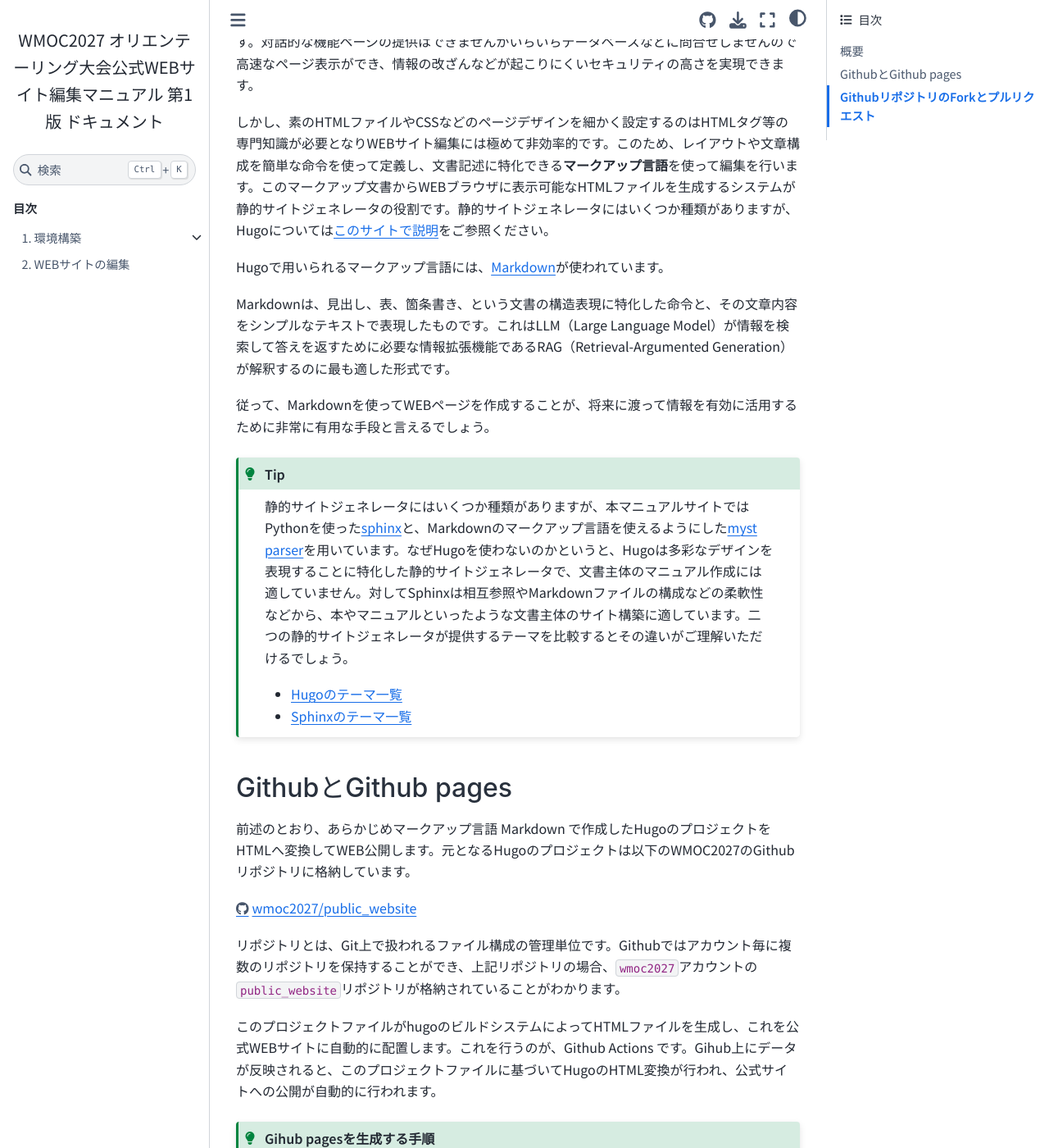
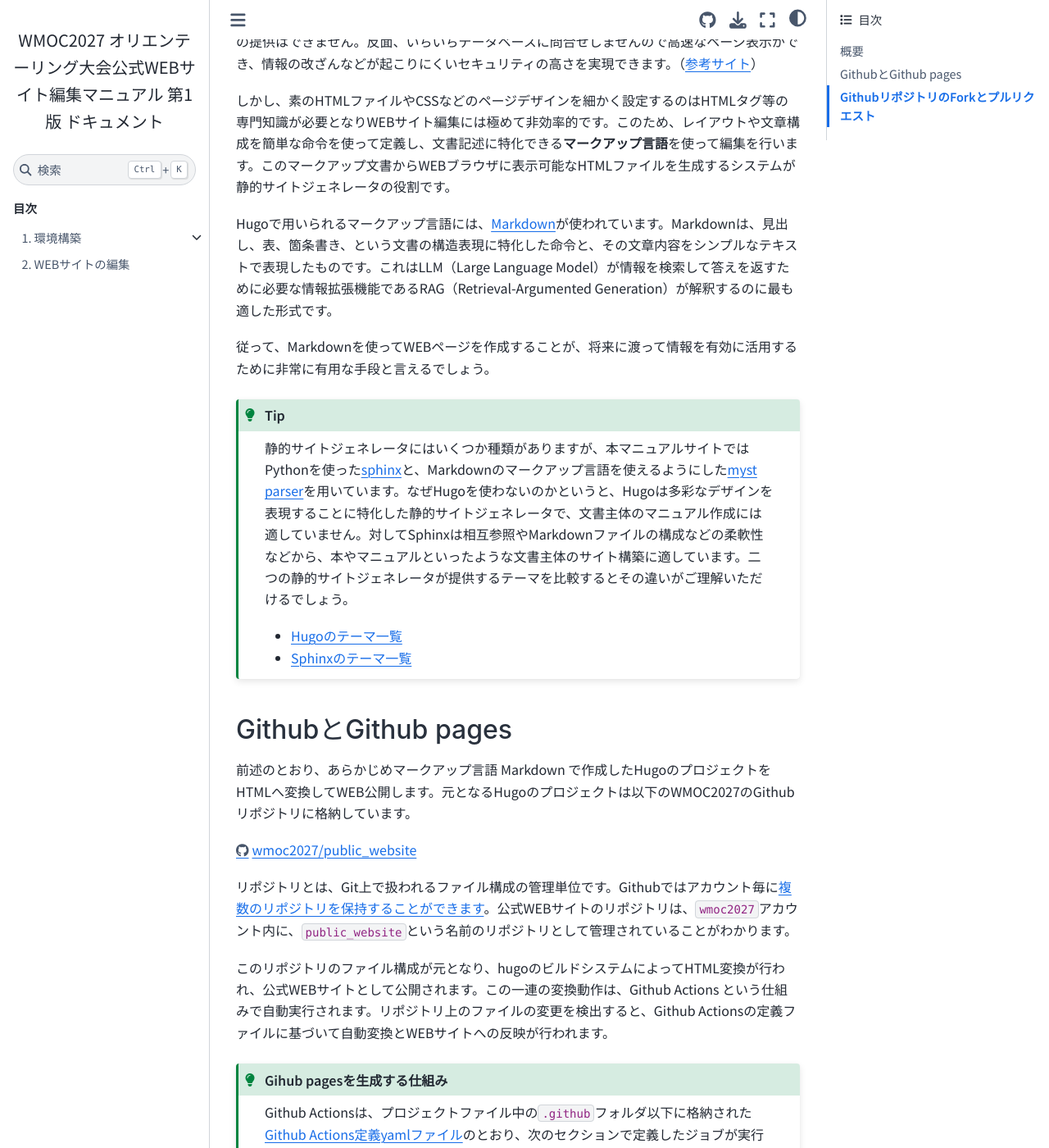
Before and after one commit to wmoc2027/howto_edit_website, a Sphinx documentation site: the page built from source/index.md, in a window 1280 px wide and 1400 px high, scrolled down 596 px. Shown: the whole window at 82% size. Built offline with Sphinx 7.4.7 and the Sphinx Book theme 1.1.4, drawn with Linux system fonts in a browser that asks for light colours; some of the changed text lies outside the part shown.

Commit message:
序文の修正

````diff
--- a/source/index.md
+++ b/source/index.md
@@ -8,13 +8,11 @@
 
 動的なCMS（コンテンツマネジメントシステム）として最も有名なものはPHPをベースとしたWordpressが有名です。これらのシステムは表示する内容の元がリレーショナルデータベース等に保存されており、要求されるページの内容によってデータベースからデータを抽出して **動的** にWEBページを生成します。ページの表示だけではなく、編集の際にも都度データベースのデータ検索（クエリ）や通信が発生しているため、ブラウザ上での動作は比較的低速に感じます。
 
-対して静的なWEBサイトではHTMLファイル群をあらかじめ用意しておきこれを表示する方式です。対話的な機能ページの提供はできませんがいちいちデータベースなどに問合せしませんので高速なページ表示ができ、情報の改ざんなどが起こりにくいセキュリティの高さを実現できます。
+対して静的なWEBサイトでは動的に情報を生成できるわけではありませんので、高機能なページの提供はできません。反面、いちいちデータベースに問合せしませんので高速なページ表示ができ、情報の改ざんなどが起こりにくいセキュリティの高さを実現できます。（[参考サイト](https://andaze.com/ja/services/hugo/)）
 
-しかし、素のHTMLファイルやCSSなどのページデザインを細かく設定するのはHTMLタグ等の専門知識が必要となりWEBサイト編集には極めて非効率的です。このため、レイアウトや文章構成を簡単な命令を使って定義し、文書記述に特化できる **マークアップ言語** を使って編集を行います。このマークアップ文書からWEBブラウザに表示可能なHTMLファイルを生成するシステムが静的サイトジェネレータの役割です。静的サイトジェネレータにはいくつか種類がありますが、Hugoについては[このサイトで説明](https://andaze.com/ja/services/hugo/)をご参照ください。
+しかし、素のHTMLファイルやCSSなどのページデザインを細かく設定するのはHTMLタグ等の専門知識が必要となりWEBサイト編集には極めて非効率的です。このため、レイアウトや文章構成を簡単な命令を使って定義し、文書記述に特化できる **マークアップ言語** を使って編集を行います。このマークアップ文書からWEBブラウザに表示可能なHTMLファイルを生成するシステムが静的サイトジェネレータの役割です。
 
-Hugoで用いられるマークアップ言語には、 [Markdown](https://github.github.com/gfm/) が使われています。
-
-Markdownは、見出し、表、箇条書き、という文書の構造表現に特化した命令と、その文章内容をシンプルなテキストで表現したものです。これはLLM（Large Language Model）が情報を検索して答えを返すために必要な情報拡張機能であるRAG（Retrieval-Argumented Generation）が解釈するのに最も適した形式です。
+Hugoで用いられるマークアップ言語には、 [Markdown](https://github.github.com/gfm/) が使われています。Markdownは、見出し、表、箇条書き、という文書の構造表現に特化した命令と、その文章内容をシンプルなテキストで表現したものです。これはLLM（Large Language Model）が情報を検索して答えを返すために必要な情報拡張機能であるRAG（Retrieval-Argumented Generation）が解釈するのに最も適した形式です。
 
 従って、Markdownを使ってWEBページを作成することが、将来に渡って情報を有効に活用するために非常に有用な手段と言えるでしょう。
 
@@ -32,11 +30,11 @@
 
 [https://github.com/wmoc2027/public_website](https://github.com/wmoc2027/public_website)
 
-リポジトリとは、Git上で扱われるファイル構成の管理単位です。Githubではアカウント毎に複数のリポジトリを保持することができ、上記リポジトリの場合、`wmoc2027` アカウントの `public_website` リポジトリが格納されていることがわかります。
+リポジトリとは、Git上で扱われるファイル構成の管理単位です。Githubではアカウント毎に[複数のリポジトリを保持することができます](https://github.com/orgs/wmoc2027/repositories)。公式WEBサイトのリポジトリは、`wmoc2027` アカウント内に、 `public_website` という名前のリポジトリとして管理されていることがわかります。
 
-このプロジェクトファイルがhugoのビルドシステムによってHTMLファイルを生成し、これを公式WEBサイトに自動的に配置します。これを行うのが、Github Actions です。Gihub上にデータが反映されると、このプロジェクトファイルに基づいてHugoのHTML変換が行われ、公式サイトへの公開が自動的に行われます。
+このリポジトリのファイル構成が元となり、hugoのビルドシステムによってHTML変換が行われ、公式WEBサイトとして公開されます。この一連の変換動作は、Github Actions という仕組みで自動実行されます。リポジトリ上のファイルの変更を検出すると、Github Actionsの定義ファイルに基づいて自動変換とWEBサイトへの反映が行われます。
 
-```{admonition} Gihub pagesを生成する手順
+```{admonition} Gihub pagesを生成する仕組み
 :class: tip
 
 Github Actionsは、プロジェクトファイル中の `.github` フォルダ以下に格納された[Github Actions定義yamlファイル](https://github.com/wmoc2027/public_website/blob/main/.github/workflows/hugo.yml) のとおり、次のセクションで定義したジョブが実行されます。ジョブの実行状態や実行結果は[こちら](https://github.com/wmoc2027/public_website/actions) で確認できます。
@@ -53,9 +51,9 @@
 
 ## GithubリポジトリのForkとプルリクエスト
 
-[https://github.com/wmoc2027/public_website](https://github.com/wmoc2027/public_website) に直接編集内容を反映すると、何らレビューすることなく編集内容が公開されてしまいます。
+前項のとおりリポジトリ [https://github.com/wmoc2027/public_website](https://github.com/wmoc2027/public_website) の内容を変更すると、自動的にhugoによるビルドが始まり、この内容がWEBサイトへ反映されます。このままでは何らレビューされることなく編集者の編集内容が直接公開されてしまいます。
 
-このため、編集者となる皆さんは、まず Gihub のアカウントを作成し、このアカウント上に[リポジトリをフォーク](https://docs.github.com/ja/pull-requests/collaborating-with-pull-requests/working-with-forks/fork-a-repo)します。
+これを防ぐため、編集者となる皆さんは、まず Gihub のアカウントを作成し、このアカウント上に[フォーク](https://docs.github.com/ja/pull-requests/collaborating-with-pull-requests/working-with-forks/fork-a-repo)した `public_website` を編集します。
 
 ![](assets/fork_pullreq.svg){align=center}
 
````
